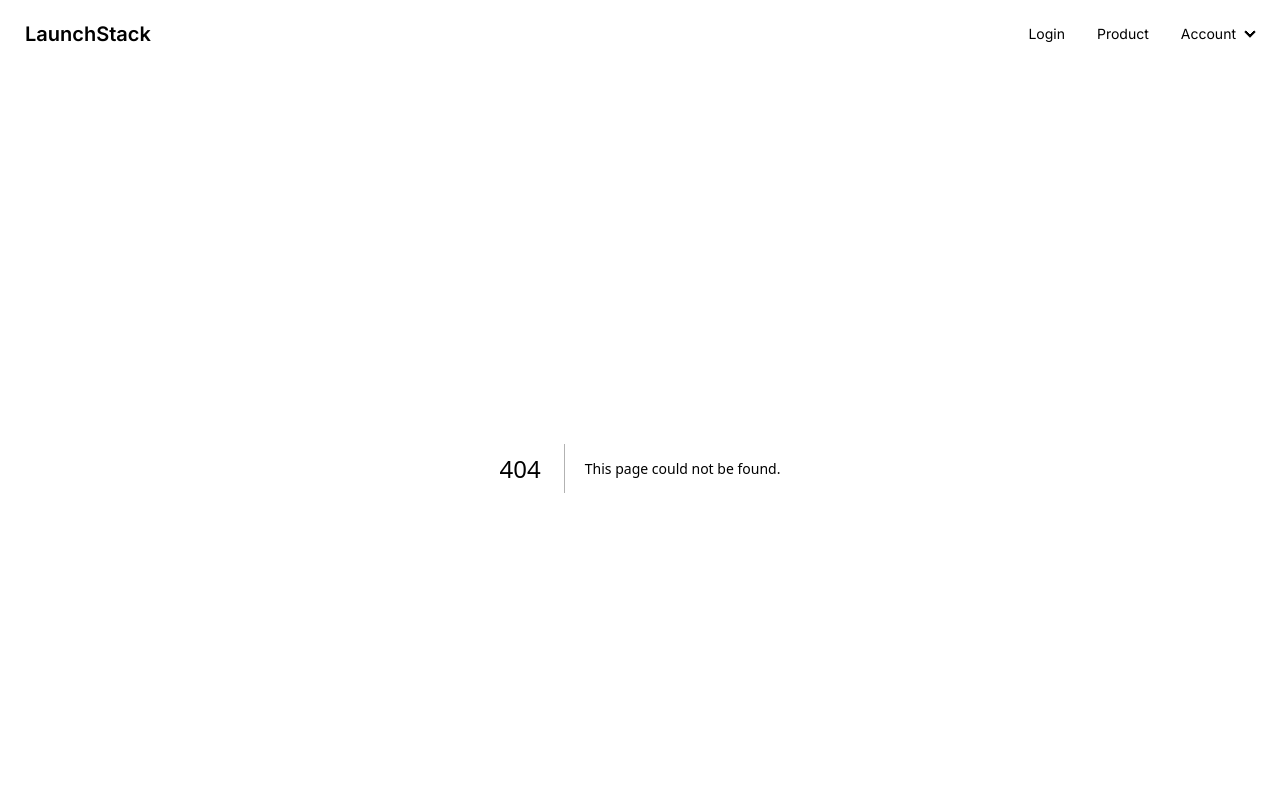
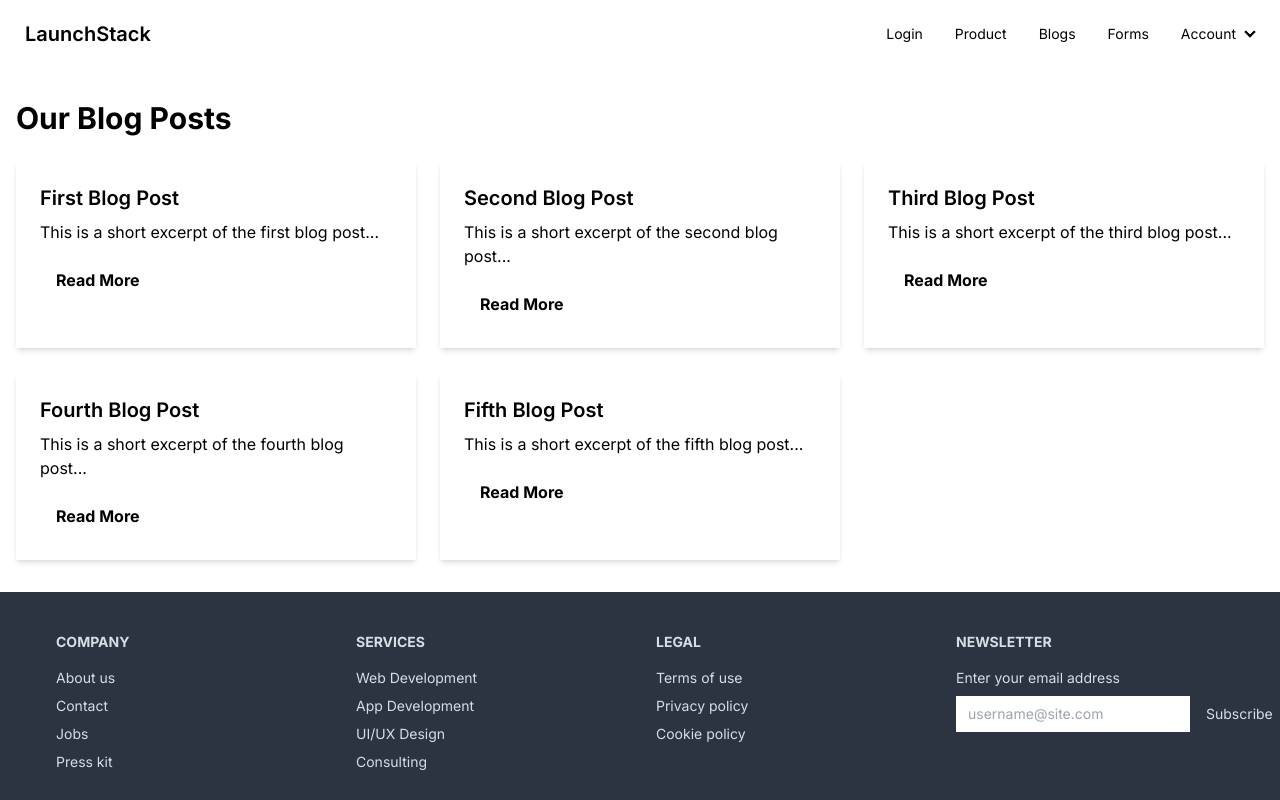
Before and after one commit to donvito/vercel-v0-directory, a Next.js app: page /blogs in a window 1280 px wide. Before the commit this address had no page. Shown: the top 800 px of the page. Built offline with nearby package versions, Linux system fonts and the light colour scheme.

Commit message:
add blog posts component and fixed links

```diff
--- /dev/null
+++ b/src/app/blogs/page.tsx
@@ -0,0 +1,11 @@
+'use client'
+
+import BlogPage from "@/components/BlogPage";
+
+export default function LoginPage() {
+  return (
+    <>
+      <BlogPage />
+    </>
+  );
+}
--- a/src/app/page.tsx
+++ b/src/app/page.tsx
@@ -1,4 +1,3 @@
-import Header from "@/components/Header";
 import HeroMain from "@/components/HeroMain";
 import InstructionsSectionCode from "@/components/InstructionsSectionCode";
 import PricingSection from "@/components/PricingSection";
--- /dev/null
+++ b/src/components/BlogCard.tsx
@@ -0,0 +1,22 @@
+import React from 'react';
+
+interface BlogCardProps {
+  title: string;
+  excerpt: string;
+}
+
+const BlogCard: React.FC<BlogCardProps> = ({ title, excerpt }) => {
+  return (
+    <div className="bg-white shadow-md rounded-lg overflow-hidden">
+      <div className="p-6">
+        <h2 className="text-xl font-semibold mb-2">{title}</h2>
+        <p className="text-gray-600">{excerpt}</p>
+        <button className="mt-4 bg-blue-500 hover:bg-blue-600 text-white font-bold py-2 px-4 rounded">
+          Read More
+        </button>
+      </div>
+    </div>
+  );
+};
+
+export default BlogCard;
--- /dev/null
+++ b/src/components/BlogPage.tsx
@@ -0,0 +1,26 @@
+import React from 'react';
+import BlogCard from './BlogCard';
+
+const BlogsPage = () => {
+  // This is just sample data. In a real application, you'd fetch this from an API or database
+  const blogs = [
+    { "id": 1, "title": "First Blog Post", "excerpt": "This is a short excerpt of the first blog post..." },
+    { "id": 2, "title": "Second Blog Post", "excerpt": "This is a short excerpt of the second blog post..." },
+    { "id": 3, "title": "Third Blog Post", "excerpt": "This is a short excerpt of the third blog post..." },
+    { "id": 4, "title": "Fourth Blog Post", "excerpt": "This is a short excerpt of the fourth blog post..." },
+    { "id": 5, "title": "Fifth Blog Post", "excerpt": "This is a short excerpt of the fifth blog post..." }
+];
+
+  return (
+    <div className="container mx-auto px-4 py-8">
+      <h1 className="text-3xl font-bold mb-6">Our Blog Posts</h1>
+      <div className="grid grid-cols-1 md:grid-cols-2 lg:grid-cols-3 gap-6">
+        {blogs.map((blog) => (
+          <BlogCard key={blog.id} title={blog.title} excerpt={blog.excerpt} />
+        ))}
+      </div>
+    </div>
+  );
+};
+
+export default BlogsPage;
--- a/src/components/Header.tsx
+++ b/src/components/Header.tsx
@@ -8,6 +8,8 @@ export default function Header() {
           <ul className="menu menu-horizontal px-1">
             <li><a href="/login">Login</a></li>
             <li><a href="/product">Product</a></li>
+            <li><a href="/blogs">Blogs</a></li>
+            <li><a href="/forms/animated">Forms</a></li>
             <li>
               <details>
                 <summary>Account</summary>
--- a/src/components/LoginSection.tsx
+++ b/src/components/LoginSection.tsx
@@ -3,11 +3,25 @@ import React, { useState } from 'react';
 export default function LoginSection() {
   const [email, setEmail] = useState('');
   const [password, setPassword] = useState('');
+  const [emailError, setEmailError] = useState('');
 
   const handleEmailLogin = (e: { preventDefault: () => void; }) => {
     e.preventDefault();
     // Implement email login logic here
     console.log('Email login:', email, password);
+
+
+  const validateEmail = (email: string) => {
+    const re = /^[^\s@]+@[^\s@]+\.[^\s@]+$/;
+    return re.test(String(email).toLowerCase());
+  };
+
+  if (!validateEmail(email)) {
+    setEmailError('Invalid email format');
+    return;
+  } else {
+    setEmailError('');
+  }
   };
 
   const handleGoogleLogin = () => {
@@ -40,6 +54,9 @@ export default function LoginSection() {
                 onChange={(e) => setEmail(e.target.value)}
                 required
               />
+              {emailError && (
+                <div className="text-error text-sm mt-1">{emailError}</div>
+              )}
             </div>
             <div className="form-control mt-4">
               <label className="label">
```
